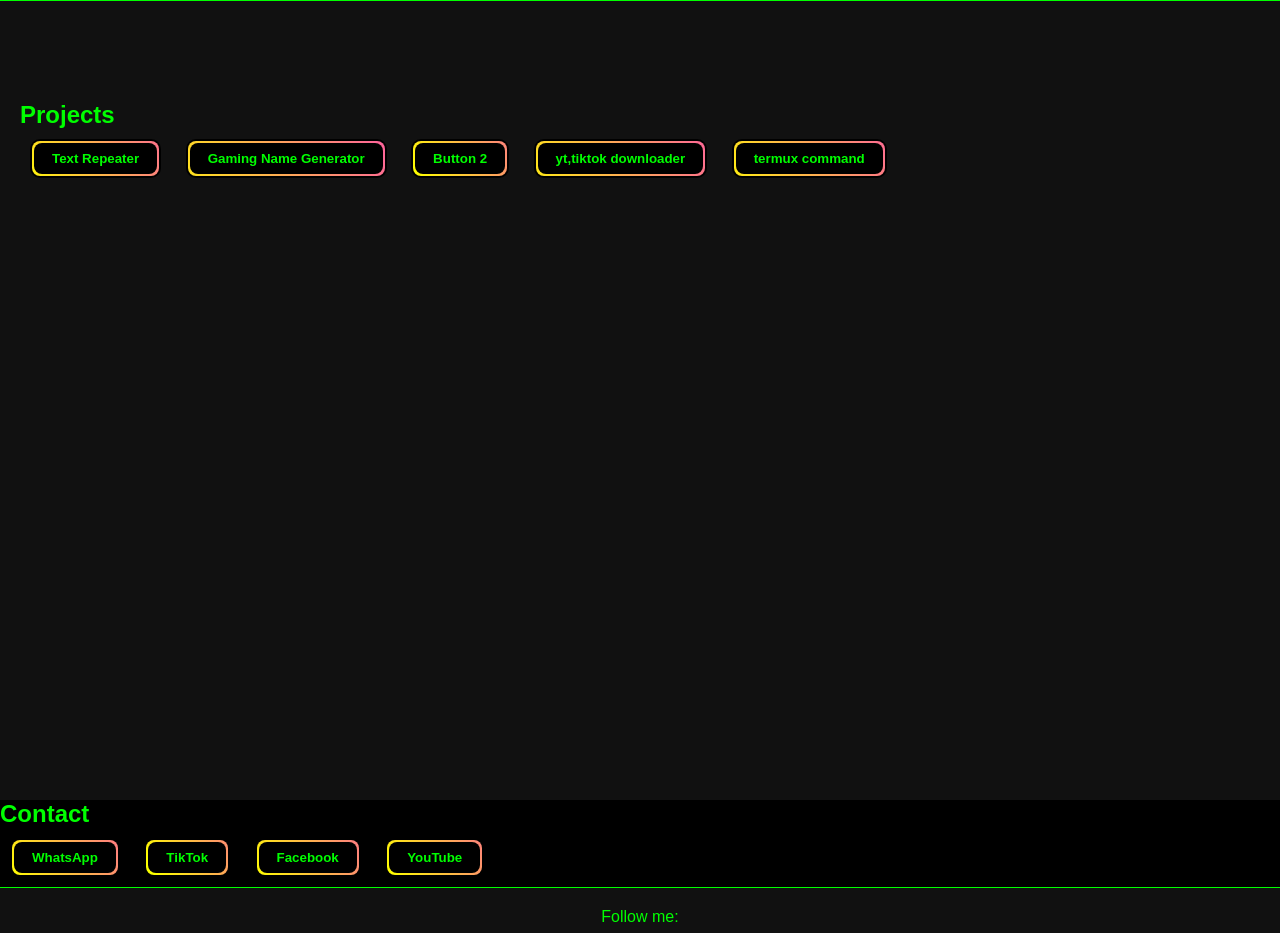
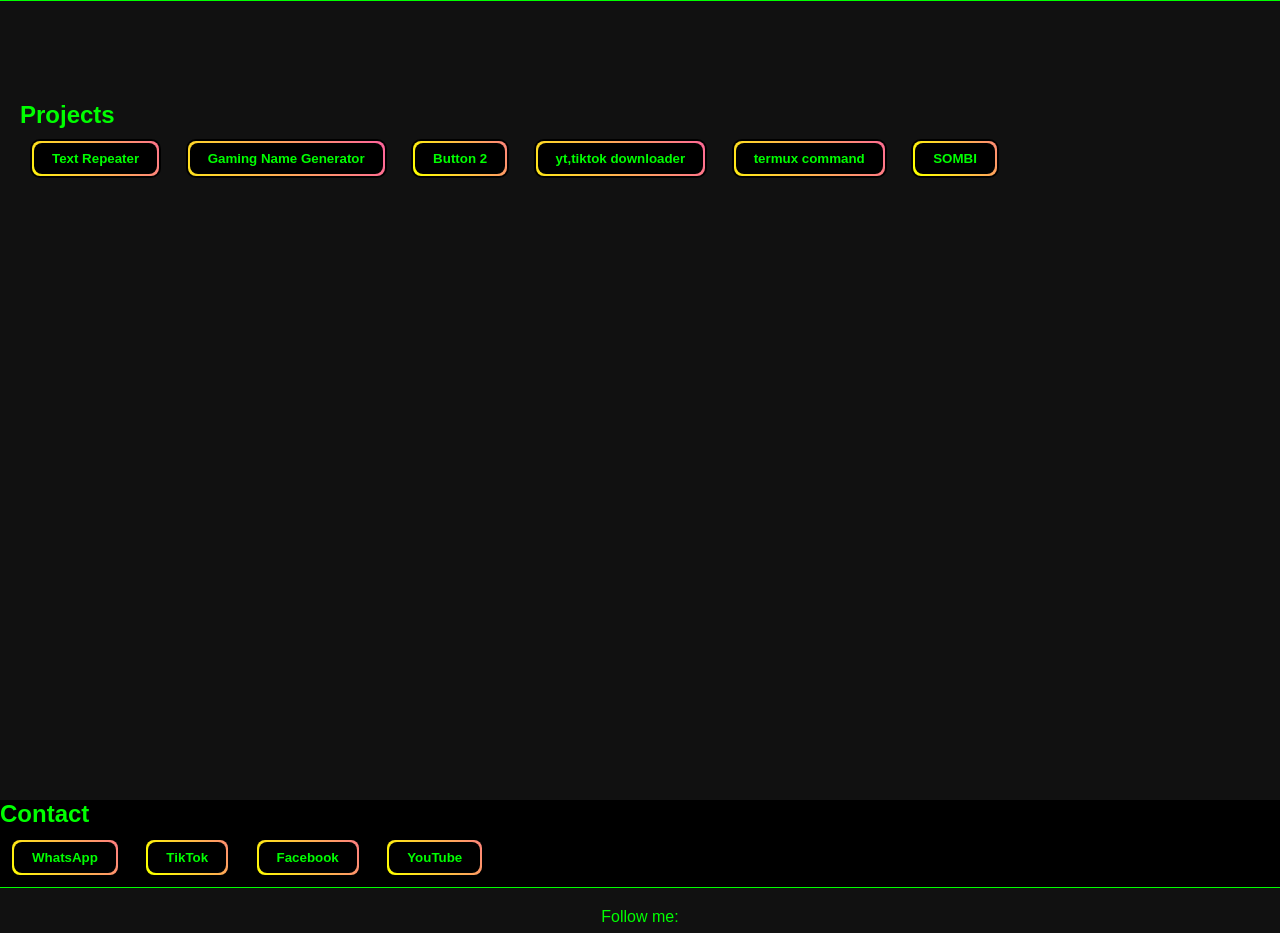
Before and after one commit to Achiyabro/ACHIACHOOFFICIAL-WEB, a plain HTML site: page Home.html in a window 1280 px wide. Shown: the part 1600-2533 px from the top of the page. Drawn offline with Linux system fonts and the light colour scheme.

Commit message:
Update Home.html

```diff
--- a/Home.html
+++ b/Home.html
@@ -215,6 +215,8 @@
       <button class="animated-button" onclick="location.href='comingsoon.html'"><span>Button 2</span></button>
             <button class="animated-button" onclick="location.href='Downloader.html'"><span>yt,tiktok downloader</span></button>
                      <button class="animated-button" onclick="location.href='termux.html'"><span>termux command </span></button>
+   <button class="animated-button" onclick="location.href='Sombi.html'"><span>SOMBI </span></button>
+
     </div>
   </section>
     <h2>Contact</h2>
```
